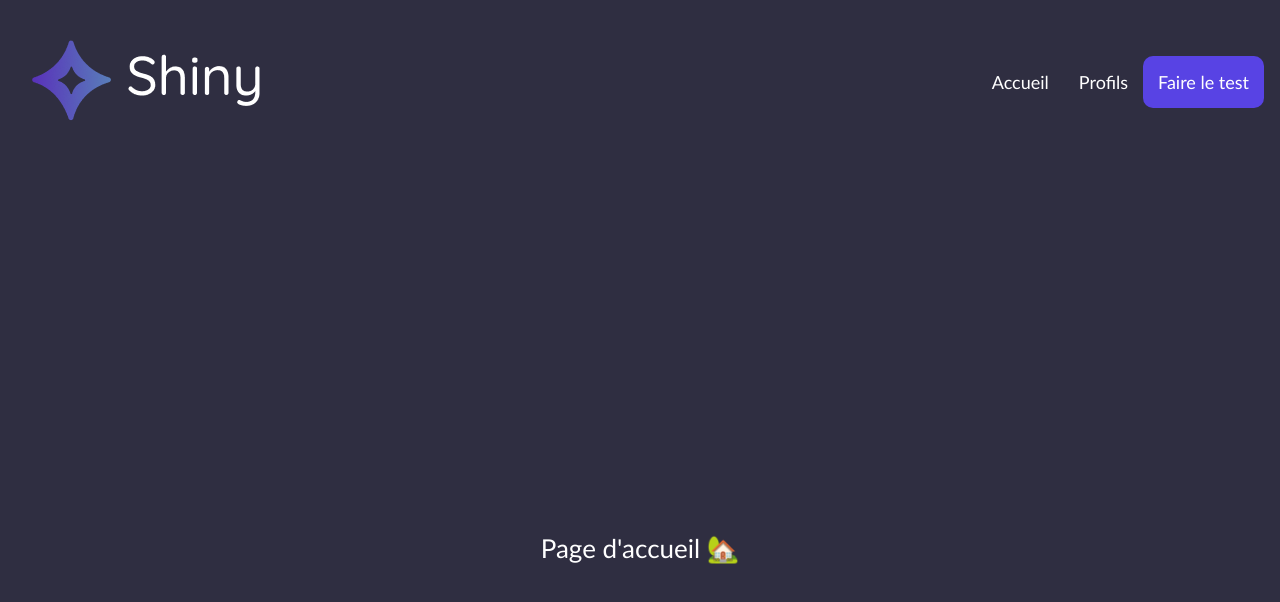
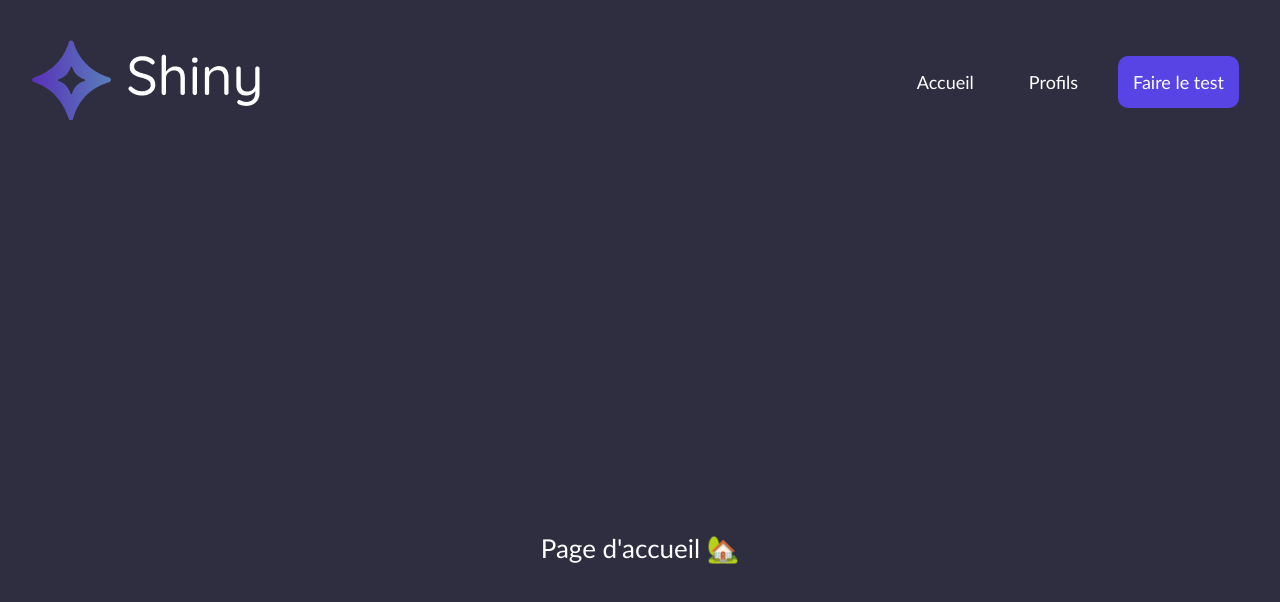
Before and after one commit to FabKaiz/shiny-agency, a React (Create React App) app: page / in a window 1280 px wide. Shown: the top 602 px of the page. Built offline with nearby package versions, Linux system fonts and the light colour scheme.

Commit message:
header done

```diff
--- a/src/components/Header/index.jsx
+++ b/src/components/Header/index.jsx
@@ -13,6 +13,7 @@ const StyledNav = styled.nav`
 
 const StyledLink = styled(Link)`
   padding: 15px;
+  margin-right: 25px;
   color: white;
   text-decoration: none;
   font-size: 18px;
```
